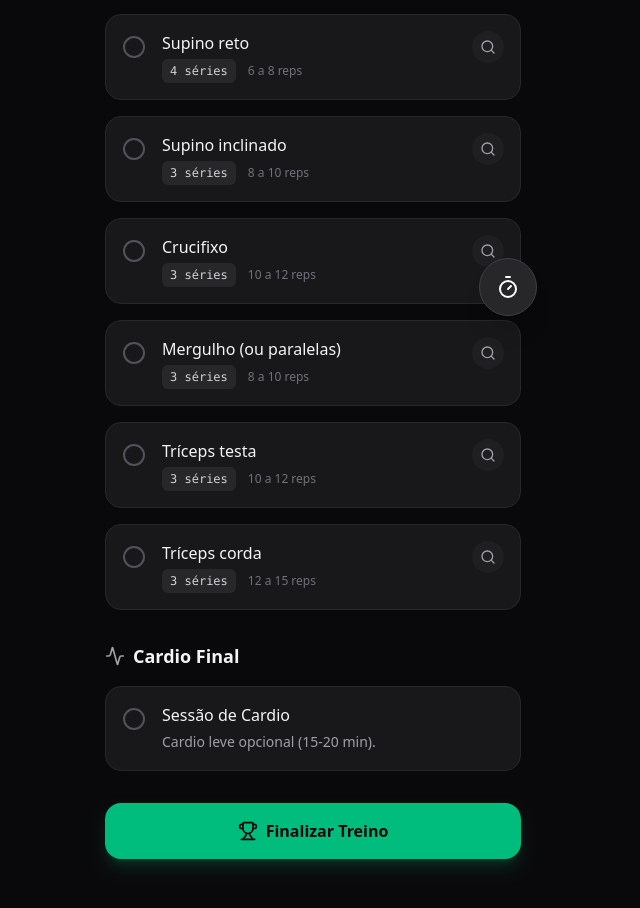
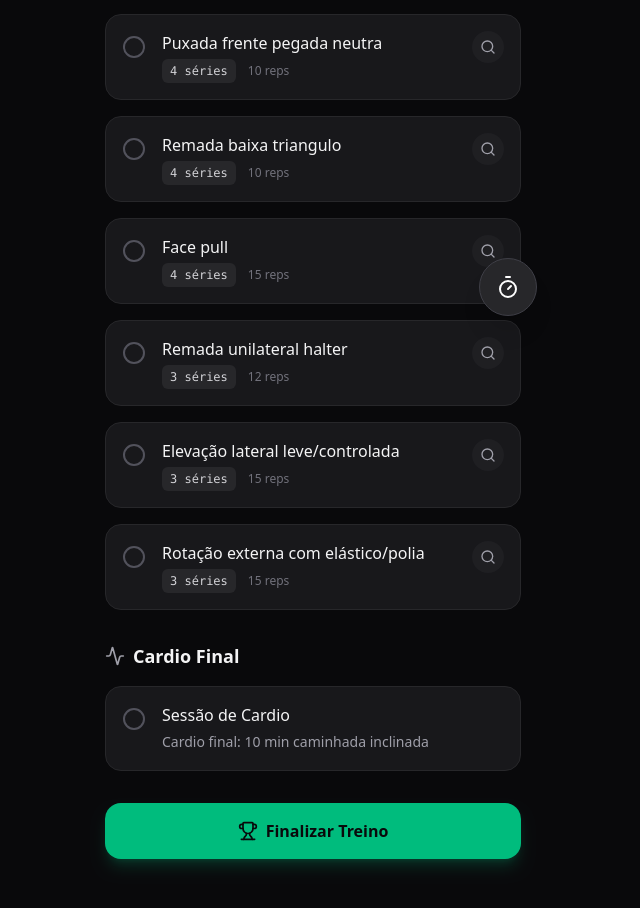
Before and after one commit to mfurmigabtc-sudo/treino, a React (Vite) app: page / in a window 1280 px wide. Shown: the part 460-1368 px from the top of the page, without its empty margins (327-967 px from the left). Built offline with nearby package versions, Linux system fonts and the light colour scheme.

Commit message:
feat: update Monday workout and project banner
Refactor Monday's training session to focus on back and shoulder stabilization, update exercise routine, and replace the README repository banner.

```diff
--- a/src/App.tsx
+++ b/src/App.tsx
@@ -35,81 +35,78 @@ const workoutPlan: WorkoutDay[] = [
     id: 'monday',
     shortName: 'Seg',
     dayOfWeek: 'Segunda-feira',
-    title: 'Superior A (Peito + Tríceps)',
-    description: 'Foco: Cargas mais altas + compostos. Peito já recruta tríceps.',
+    title: 'Costas + Ombro Estabilizador',
+    description: 'Foco: postura, escápula, manguito e dorsal',
     exercises: [
-      { id: 'mon-1', name: 'Supino reto', sets: 4, reps: '6 a 8' },
-      { id: 'mon-2', name: 'Supino inclinado', sets: 3, reps: '8 a 10' },
-      { id: 'mon-3', name: 'Crucifixo', sets: 3, reps: '10 a 12' },
-      { id: 'mon-4', name: 'Mergulho (ou paralelas)', sets: 3, reps: '8 a 10' },
-      { id: 'mon-5', name: 'Tríceps testa', sets: 3, reps: '10 a 12' },
-      { id: 'mon-6', name: 'Tríceps corda', sets: 3, reps: '12 a 15' },
+      { id: 'mon-1', name: 'Puxada frente pegada neutra', sets: 4, reps: '10' },
+      { id: 'mon-2', name: 'Remada baixa triangulo', sets: 4, reps: '10' },
+      { id: 'mon-3', name: 'Face pull', sets: 4, reps: '15' },
+      { id: 'mon-4', name: 'Remada unilateral halter', sets: 3, reps: '12' },
+      { id: 'mon-5', name: 'Elevação lateral leve/controlada', sets: 3, reps: '15' },
+      { id: 'mon-6', name: 'Rotação externa com elástico/polia', sets: 3, reps: '15' },
     ],
-    cardio: 'Cardio leve opcional (15-20 min).'
+    cardio: 'Cardio final: 10 min caminhada inclinada'
   },
   {
     id: 'tuesday',
     shortName: 'Ter',
     dayOfWeek: 'Terça-feira',
-    title: 'Inferior A (Quadríceps)',
-    description: 'Foco: Quadríceps dominante (parte da frente).',
+    title: 'Joelho + Quadríceps + Core',
+    description: 'Foco: estabilidade do joelho e fortalecimento funcional',
     exercises: [
-      { id: 'tue-1', name: 'Agachamento', sets: 4, reps: '6 a 8' },
-      { id: 'tue-2', name: 'Leg press', sets: 3, reps: '8 a 10' },
-      { id: 'tue-3', name: 'Cadeira extensora', sets: 3, reps: '12 a 15' },
-      { id: 'tue-4', name: 'Afundo', sets: 3, reps: '10 cada perna' },
-      { id: 'tue-5', name: 'Panturrilha em pé', sets: 4, reps: '12 a 15' },
-      { id: 'tue-6', name: 'Abdômen', sets: 3, reps: '15 a 20' },
+      { id: 'tue-1', name: 'Agachamento goblet', sets: 4, reps: '10' },
+      { id: 'tue-2', name: 'Leg press pés médios', sets: 3, reps: '12' },
+      { id: 'tue-3', name: 'Step-up no banco', sets: 3, reps: '10 cada perna' },
+      { id: 'tue-4', name: 'Cadeira extensora CONTROLADA', sets: 3, reps: '15' },
+      { id: 'tue-5', name: 'Caminhada lateral com miniband', sets: 3, reps: '15' },
+      { id: 'tue-6', name: 'Prancha', sets: 3, reps: '40s' },
     ],
-    cardio: 'Cardio leve opcional (15-20 min).'
+    cardio: 'Bicicleta ou escada — 10 min'
   },
   {
     id: 'wednesday',
     shortName: 'Qua',
     dayOfWeek: 'Quarta-feira',
-    title: 'Superior B (Costas + Bíceps)',
-    description: 'Foco: Volume. Costas já recruta bíceps, combinação eficiente.',
+    title: 'Metabólico + Posterior',
+    description: 'Foco: emagrecimento + costas + glúteo',
     exercises: [
-      { id: 'wed-1', name: 'Barra fixa ou puxada', sets: 4, reps: '6 a 8' },
-      { id: 'wed-2', name: 'Remada curvada', sets: 3, reps: '8 a 10' },
-      { id: 'wed-3', name: 'Remada baixa', sets: 3, reps: '10 a 12' },
-      { id: 'wed-4', name: 'Pulldown', sets: 3, reps: '10 a 12' },
-      { id: 'wed-5', name: 'Rosca direta', sets: 3, reps: '10 a 12' },
-      { id: 'wed-6', name: 'Rosca alternada', sets: 3, reps: '10 a 12' },
+      { id: 'wed-1', name: 'Circuito 4x (Kettlebell Deadlift, Remada TRX, Stiff halter, Corda naval/Bike)', sets: 4, reps: '12 reps / 40s cardio', notes: '4 exercícios em sequência. Descanso apenas após o circuito (90s).' },
+      { id: 'wed-2', name: 'Mesa flexora', sets: 3, reps: '12' },
+      { id: 'wed-3', name: 'Hip thrust', sets: 3, reps: '12' },
+      { id: 'wed-4', name: 'Abdômen infra', sets: 3, reps: '15' },
     ],
-    cardio: 'Cardio leve opcional (15-20 min).'
+    cardio: ''
   },
   {
     id: 'thursday',
     shortName: 'Qui',
     dayOfWeek: 'Quinta-feira',
-    title: 'Inferior B (Posterior + Glúteo)',
-    description: 'Foco: Cadeia posterior e glúteos.',
+    title: 'Ombro + Costas + Mobilidade',
+    description: 'Foco: saúde articular',
     exercises: [
-      { id: 'thu-1', name: 'Levantamento terra', sets: 4, reps: '5 a 6' },
-      { id: 'thu-2', name: 'Stiff', sets: 3, reps: '8 a 10' },
-      { id: 'thu-3', name: 'Mesa flexora', sets: 3, reps: '10 a 12' },
-      { id: 'thu-4', name: 'Hip thrust', sets: 3, reps: '10 a 12' },
-      { id: 'thu-5', name: 'Panturrilha sentado', sets: 4, reps: '12 a 15' },
-      { id: 'thu-6', name: 'Abdômen infra', sets: 3, reps: '12 a 15' },
+      { id: 'thu-1', name: 'Desenvolvimento com halter leve', sets: 3, reps: '10' },
+      { id: 'thu-2', name: 'Face pull', sets: 4, reps: '15' },
+      { id: 'thu-3', name: 'Crucifixo invertido', sets: 3, reps: '15' },
+      { id: 'thu-4', name: 'Pulldown', sets: 3, reps: '12' },
+      { id: 'thu-5', name: 'Farmer walk', sets: 4, reps: 'voltas' },
+      { id: 'thu-6', name: 'Mobilidade torácica/elástico', sets: 1, reps: '10 min' },
     ],
-    cardio: 'Cardio leve opcional (15-20 min).'
+    cardio: 'Caminhada inclinada — 10 min'
   },
   {
     id: 'friday',
     shortName: 'Sex',
     dayOfWeek: 'Sexta-feira',
-    title: 'Superior C (Ombro + Acabamento)',
-    description: 'Foco: O "segredo" pra crescer visualmente.',
+    title: 'Inferior Completo + HIIT',
+    description: 'Foco: gasto calórico + joelho + glúteo',
     exercises: [
-      { id: 'fri-1', name: 'Desenvolvimento', sets: 4, reps: '6 a 8' },
-      { id: 'fri-2', name: 'Elevação lateral', sets: 4, reps: '12 a 15' },
-      { id: 'fri-3', name: 'Elevação frontal', sets: 3, reps: '10 a 12' },
-      { id: 'fri-4', name: 'Face pull', sets: 3, reps: '12 a 15' },
-      { id: 'fri-5', name: 'Trapézio encolhimento', sets: 3, reps: '10 a 12' },
-      { id: 'fri-6', name: 'Exercício leve de braço (opcional)', sets: 3, reps: '12 a 15' },
+      { id: 'fri-1', name: 'Afundo reverso', sets: 3, reps: '10 cada perna' },
+      { id: 'fri-2', name: 'Stiff', sets: 4, reps: '10' },
+      { id: 'fri-3', name: 'Hip thrust', sets: 4, reps: '12' },
+      { id: 'fri-4', name: 'Panturrilha', sets: 4, reps: '15' },
+      { id: 'fri-5', name: 'Abdução máquina/elástico', sets: 3, reps: '15' },
     ],
-    cardio: 'Cardio leve opcional (15-20 min).'
+    cardio: 'HIIT: 15 min (30s forte / 60s leve)'
   }
 ];
 
@@ -335,7 +332,7 @@ export default function App() {
 
                 <div className="mt-4 flex items-start gap-2 text-xs text-orange-400 bg-orange-400/10 p-3 rounded-xl border border-orange-400/20">
                   <Info className="w-4 h-4 shrink-0 mt-0.5" />
-                  <p>Descanso: Compostos 2 min (120s) | Isoladores 1 min (60s). Tempo total: ~1h20.</p>
+                  <p>Descanso: Compostos 60–90s | Isoladores 45s | Circuitos 90s. Tempo total: ~45 min.</p>
                 </div>
               </div>
             </div>
@@ -539,7 +536,7 @@ export default function App() {
                 exit={{ opacity: 0, scale: 0.9, y: 20 }}
                 className="absolute bottom-20 right-0 bg-zinc-800 border border-zinc-700 rounded-2xl p-2 shadow-xl flex gap-2"
               >
-                {[60, 90, 120].map(sec => (
+                {[45, 60, 90].map(sec => (
                   <button
                     key={sec}
                     onClick={() => startTimer(sec)}
```
Also changed, not shown: 1 other file (tests, documents, lock files or other folders).
